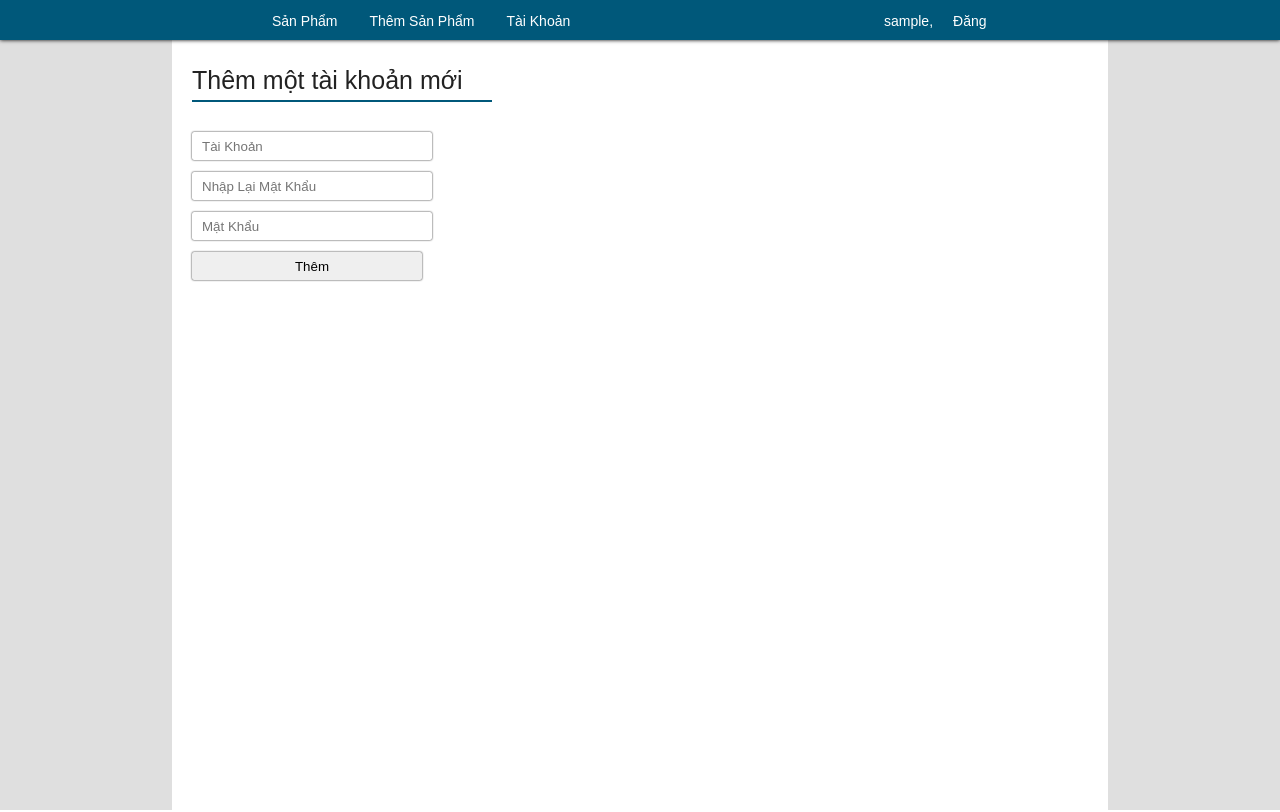
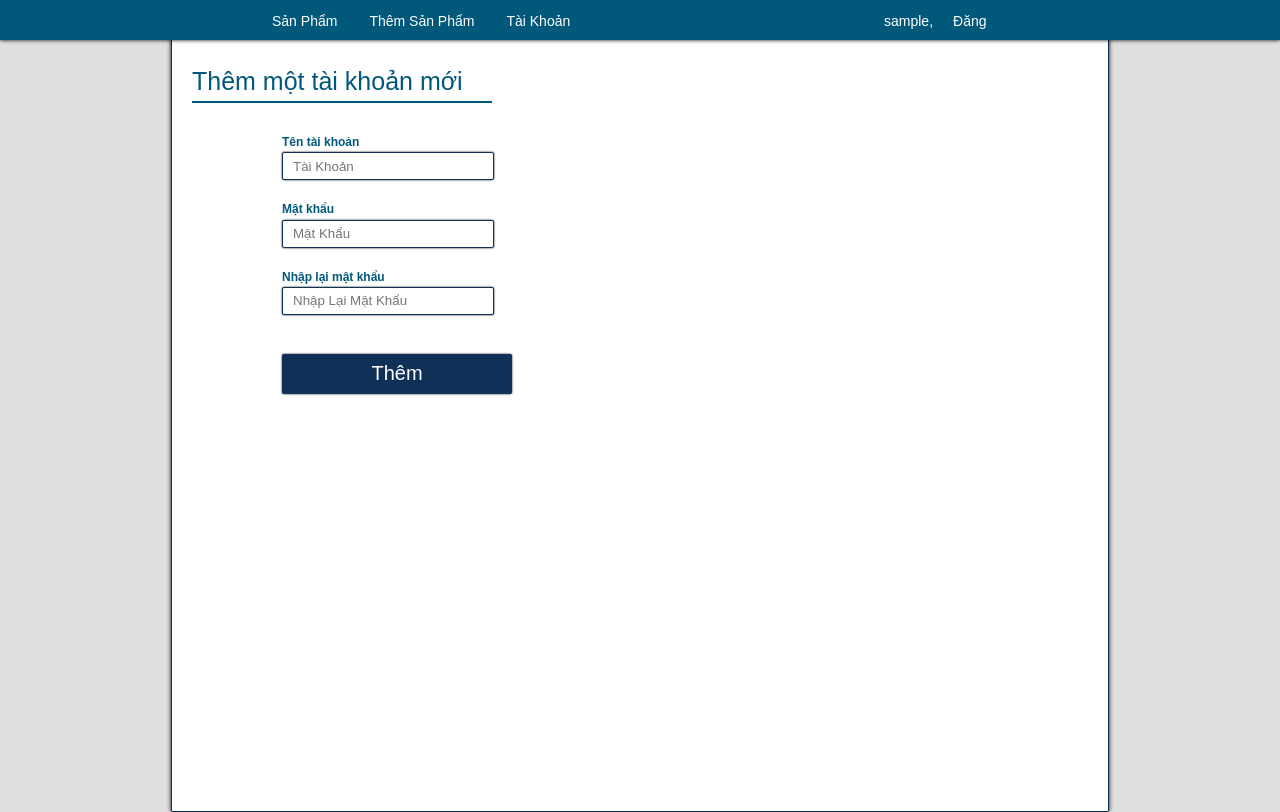
Before and after one commit to Trong08101997/wepsosanh, a PHP site: page /index.php?action=index in a window 1280 px wide. Run offline with PHP 8.4, Linux system fonts and the light colour scheme; the visitor is signed in with stand-in values (Sample User, id 1).

Commit message:
them footer trong client , sua lai layout them user

```diff
--- a/admin/view/css/themtaikhoan_view.css
+++ b/admin/view/css/themtaikhoan_view.css
@@ -25,6 +25,7 @@ body{
 	border-radius: 2px;
 }
 
+/*
 .themtaikhoan_container{
 	background: white;
 	border: #0F3057 solid 1px;
@@ -56,21 +57,61 @@ body{
 	padding-left: 10px;
 	height: 26px;
 	width: 200px;
+	border-radius: 10px;
+}
+*/
+
+/*.themtaikhoan_container form #them{
+	background: #0F3057;
+	margin-bottom: 20px;
+	border: 1px solid #0F3057;
+	height: 40px;
+	width: 200px;
+	border-radius: 2px;
+	color: white;
+	font-size: 20px;
+}
+*/
+.container{
+	background: white;
+	border: #0F3057 solid 1px;
+	width: 40%;
+	margin: 100px auto;
+	height: 300px;
+	padding: 70px 20px  0px 20px;
+	box-shadow:#000 0px 0px 4px 0px;
+	border-radius: 2px;
+	text-align: left;
+	color: #00587A;
+}
+
+.container01 form {
+	margin: 20px 0 0 90px;
+	text-align: left;
+	background: white;
+}
+
+.container01 form .input{
+	background: white;
+	margin-bottom: 20px;
+	border: 1px solid #0F3057;
+	padding-left: 10px;
+	height: 26px;
+	width: 200px;
 	border-radius: 2px;
 }
 
-.themtaikhoan_container form #them{
-	background: #0F3057;
-	margin-bottom: 20px;
-	border: 1px solid #0F3057;
-	height: 32px;
-	width: 100px;
-	border-radius: 2px;
-	color: white;
-	font-size: 16px;
-}
-
-.themtaikhoan_container form #them:hover{
+#them:hover{
 	background: #008891;
 	border: 0px;
 }
+
+#them{
+	background: #0F3057;
+	border: 1px solid #0F3057;
+	border-radius: 2px;
+	color: white;
+	font-size: 20px;
+	height: 40px;
+	padding: 0px;
+}
--- a/admin/view/themtaikhoan_view.php
+++ b/admin/view/themtaikhoan_view.php
@@ -3,6 +3,7 @@
 <head>
 	<title>Thêm tài khoản</title>
 	<link rel="stylesheet" type="text/css" href="view/css/themtaikhoan_view.css">
+    <script language="JavaScript" src="view/js/themtaikhoan.js"></script>
 </head>
 <body>
 	<?= require_once "header_view.php" ?>
@@ -12,9 +13,12 @@
                 Thêm một tài khoản mới
             </div>
             <form action="?action=taikhoan_controller" method="post">
+                <b>Tên tài khoản</b><br/>
                 <input class="input" type="text" name="username" placeholder="Tài Khoản"><br>
+                <b>Mật khẩu</b><br/>
+                <input class="input" type="password" name="password" placeholder="Mật Khẩu"><br/>
+                <b>Nhập lại mật khẩu</b><br/>
                 <input class="input" type="password" name="password" placeholder="Nhập Lại Mật Khẩu"><br>
-                <input class="input" type="password" name="password" placeholder="Mật Khẩu">
                 <br>
                 <input id="them" type="submit" name="submit" value="Thêm">
             </form>
--- a/client/index.html
+++ b/client/index.html
@@ -25,5 +25,9 @@
             <div>
         </ul>
     </div>
+
+    <footer class="footer">
+        <p>Hệ thống so sánh các thiết bị công nghệ | nhóm 13</p>
+    </footer>
 </body>
 </html>
```
Also changed, not shown: client/style/css.css (+9 -0 lines), admin/view/js/themtaikhoan.js (added).
